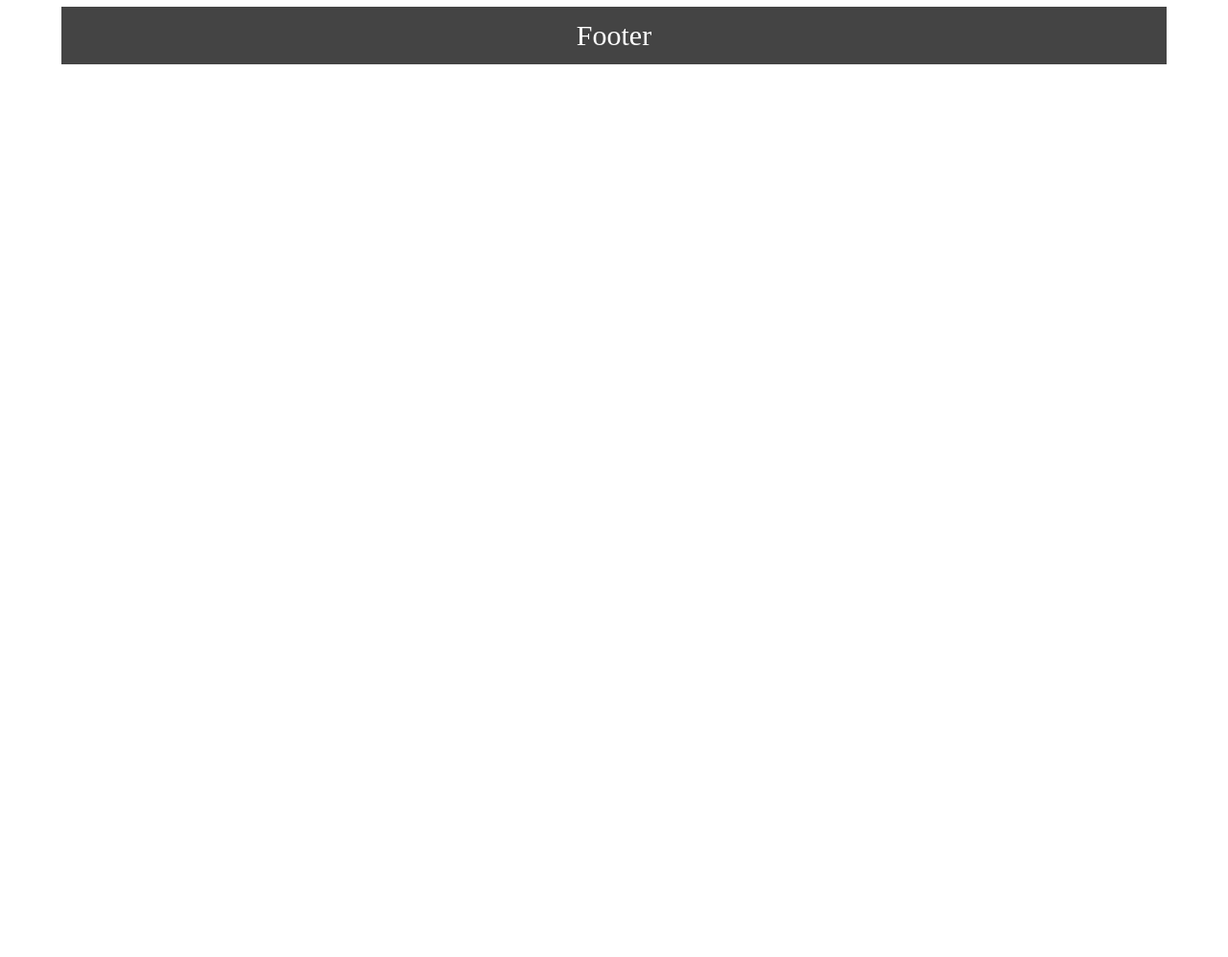
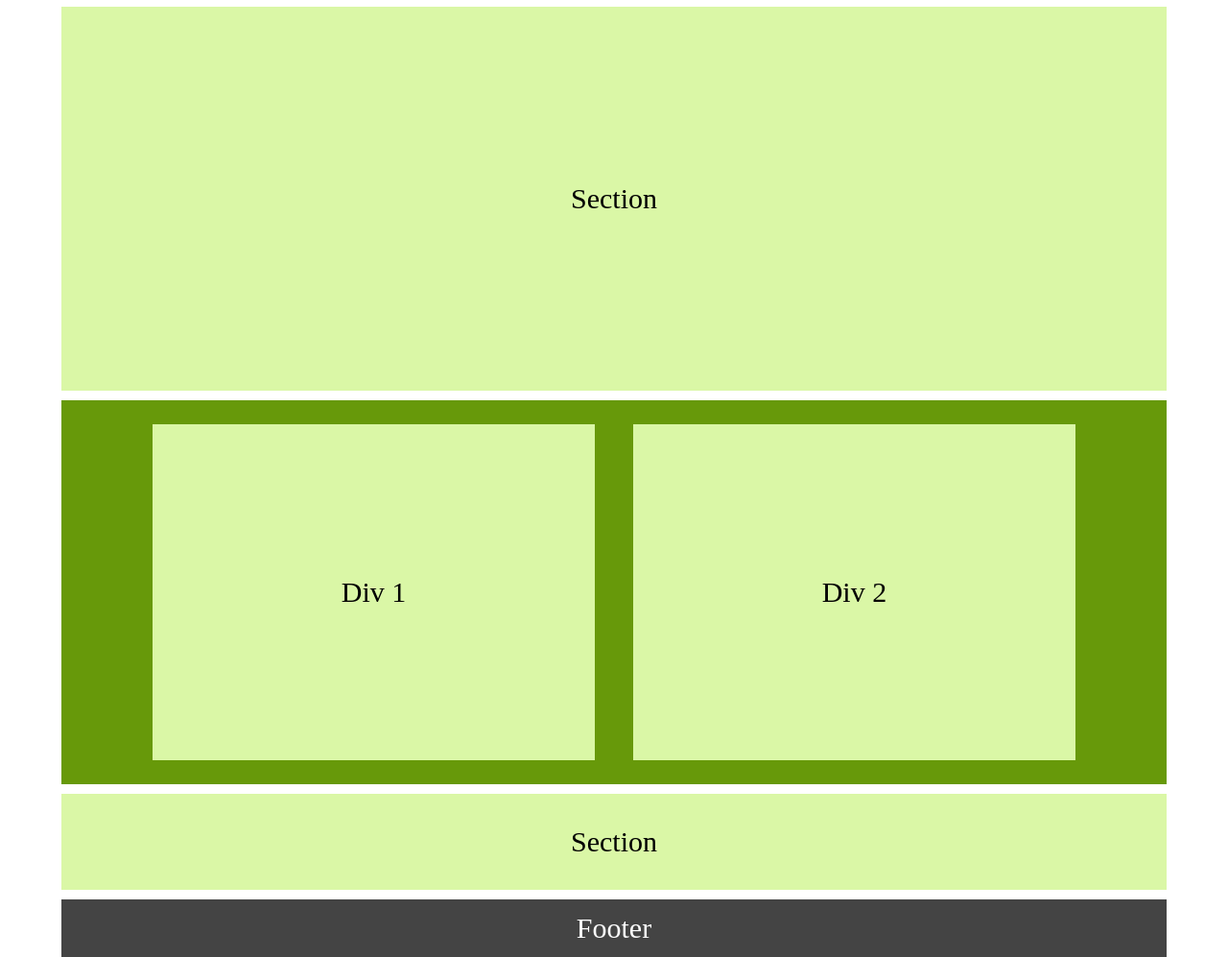
Before and after one commit to victor039/ensayoGit, a plain HTML site: page index.html in a window 1280 px wide. Shown: the part 513-1510 px from the top of the page at 96% size. Before the commit the page ends 800 px from the top, so only its background shows below. Drawn offline with Linux system fonts and the light colour scheme.

Commit message:
se añade secciones y div

```diff
--- a/index.html
+++ b/index.html
@@ -14,6 +14,12 @@
 <header>Header</header>
 <nav>Nav</nav>
 <section>Section</section>
+<section>Section</section>
+<section class="divs">
+    <div class="div1">Div 1</div>
+    <div class="div2">Div 2</div>
+</section>
+<section class="banner">Section</section>
 <footer>Footer</footer>
 
 </div>
--- a/style.css
+++ b/style.css
@@ -43,6 +43,25 @@ section{
     justify-content: center;
     margin:10px 0px;
 }
+.divs{
+    width:100%;
+    height:400px;
+    background-color:#67990a;
+
+}
+
+.divs .div1 , .div2{
+    width:40%;
+    height:350px;
+    margin:20px;
+    background-color:#DAF7A6;
+    display:flex;
+    align-items: center;
+    justify-content: center;
+}
+.banner{
+    height:100px;
+}
 
 footer{
     width:100%;
```
